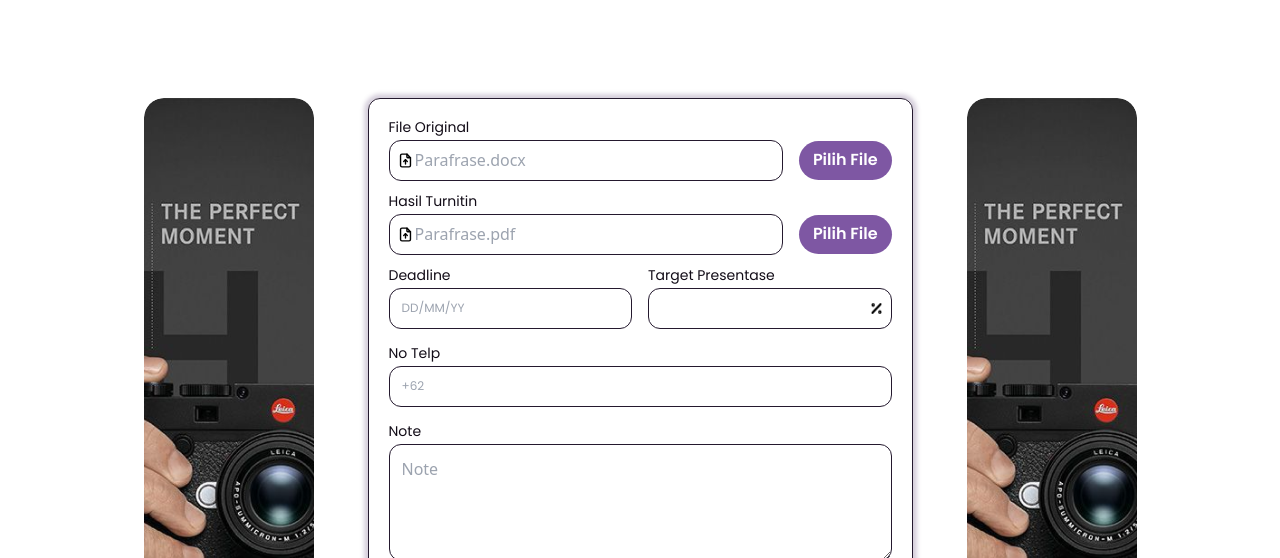
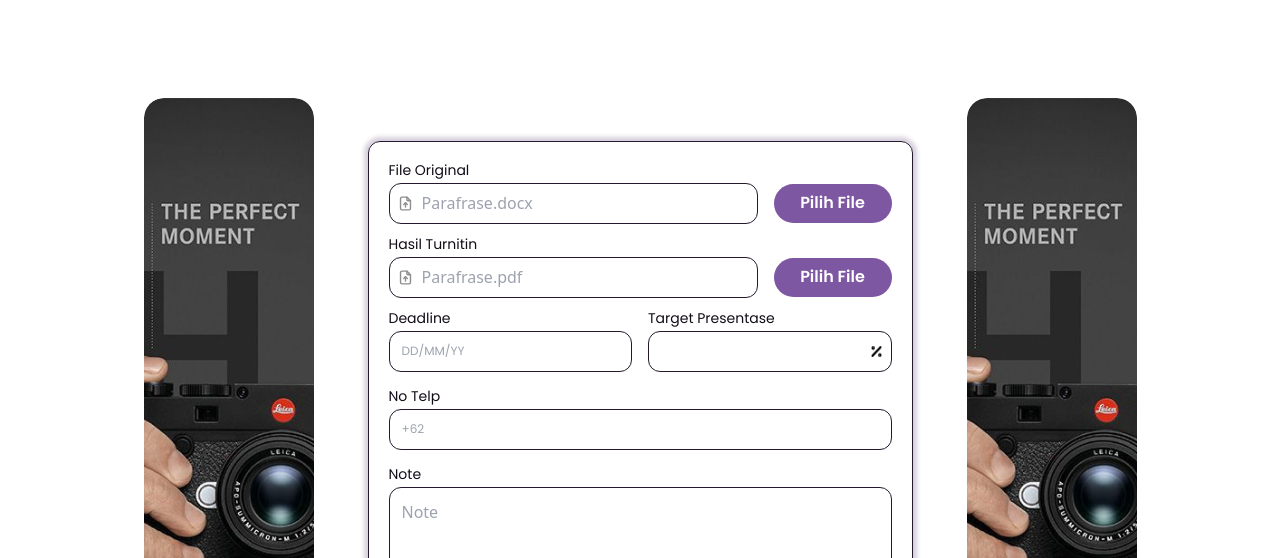
Before and after one commit to AwAkA0502/mulfu, a website: page src/pages/upload parafrase.html in a window 1280 px wide. Shown: the part 116-674 px from the top of the page. Drawn offline with Linux system fonts and the light colour scheme.

Commit message:
fix margin/padding

```diff
--- a/src/pages/upload parafrase.html
+++ b/src/pages/upload parafrase.html
@@ -60,27 +60,27 @@
         </div>
     </div>
     <section id="content" class="w-full max-w-[1320px] navbarMobile:px-[120px] mobile:px-[20px] desktop:py-120px mobile:py-10 desktop:mt-DesktopNavHeight mobile:mt-MobileNavHeight">
-        <div class="flex justify-center">
+        <div class="flex justify-center items-center">
             <img src="../../assets/Frame 36364.png" class="rounded-[20px] mobile:hidden desktop:block">
-            <div class="desktop:mx-[54px] rounded-[12px] p-[20px] desktop:w-[545px] mobile:w-full border border-solid border-borderColor shadow-[0_0_4px_4px_rgba(90,62,116,0.25)]">
+            <div class="desktop:mx-[54px] rounded-[12px] p-[20px] desktop:w-[545px] desktop:h-[606px] mobile:w-full border border-solid border-borderColor shadow-[0_0_4px_4px_rgba(90,62,116,0.25)]">
                 <div>
                     <p class="text-Medium(14) font-poppins text-purpleScale90">File Original</p>
                     <div class="flex mt-1 desktop:flex-row mobile:flex-col items-center">
                         <div class="w-full">
-                            <img src="../../assets/file-upload.svg" class="absolute mt-3 ml-2 size-[17px]">
-                            <input type="text" name="original" placeholder="Parafrase.docx" class="border border-solid border-borderColor rounded-xl h-[41px] pl-[25px] flex-grow w-full">
+                            <img src="../../assets/file-upload-input.svg" class="absolute mt-3 ml-2 size-[17px]">
+                            <input type="text" name="original" placeholder="Parafrase.docx" class="border border-solid border-borderColor rounded-xl h-[41px] pl-[32px] flex-grow w-full">
                         </div>
-                        <input type="button" value="Pilih File" class="desktop:w-[118px] h-[39px] rounded-[20px] bg-purpleScale50 text-purpleScale0 desktop:ml-4 mobile:mt-4 desktop:mt-0 mobile:ml-0 font-poppins font-semibold mobile:w-full">
+                        <input type="button" value="Pilih File" class="desktop:max-w-[118px] h-[39px] rounded-[20px] bg-purpleScale50 text-purpleScale0 desktop:ml-4 mobile:mt-4 desktop:mt-0 mobile:ml-0 font-poppins font-semibold mobile:w-full">
                     </div>
                 </div>
                 <div class="mt-3">
                     <p class="text-Medium(14) font-poppins text-purpleScale90">Hasil Turnitin</p>
                     <div class="flex mt-1 desktop:flex-row mobile:flex-col items-center">
                         <div class="w-full">
-                            <img src="../../assets/file-upload.svg" class="absolute mt-3 ml-2 size-[17px]">
-                            <input type="text" name="original" placeholder="Parafrase.pdf" class="border border-solid border-borderColor rounded-xl h-[41px] pl-[25px] flex-grow mobile:w-full">
+                            <img src="../../assets/file-upload-input.svg" class="absolute mt-3 ml-2 size-[17px]">
+                            <input type="text" name="original" placeholder="Parafrase.pdf" class="border border-solid border-borderColor rounded-xl h-[41px] pl-[32px] flex-grow mobile:w-full">
                         </div>
-                        <input type="button" value="Pilih File" class="desktop:w-[118px] h-[39px] rounded-[20px] bg-purpleScale50 text-purpleScale0 desktop:ml-4 mobile:mt-4 desktop:mt-0 mobile:ml-0 font-poppins font-semibold mobile:w-full">
+                        <input type="button" value="Pilih File" class="desktop:max-w-[118px] h-[39px] rounded-[20px] bg-purpleScale50 text-purpleScale0 desktop:ml-4 mobile:mt-4 desktop:mt-0 mobile:ml-0 font-poppins font-semibold mobile:w-full">
                     </div>
                 </div>
                 <form action="" class="mt-3">
```
Also changed, not shown: src/index.html (+3 -3 lines), src/pages/cashout.html (+3 -3 lines), src/pages/upload.html (+2 -2 lines), assets/file-upload-input.svg (added), src/style/style.css.
